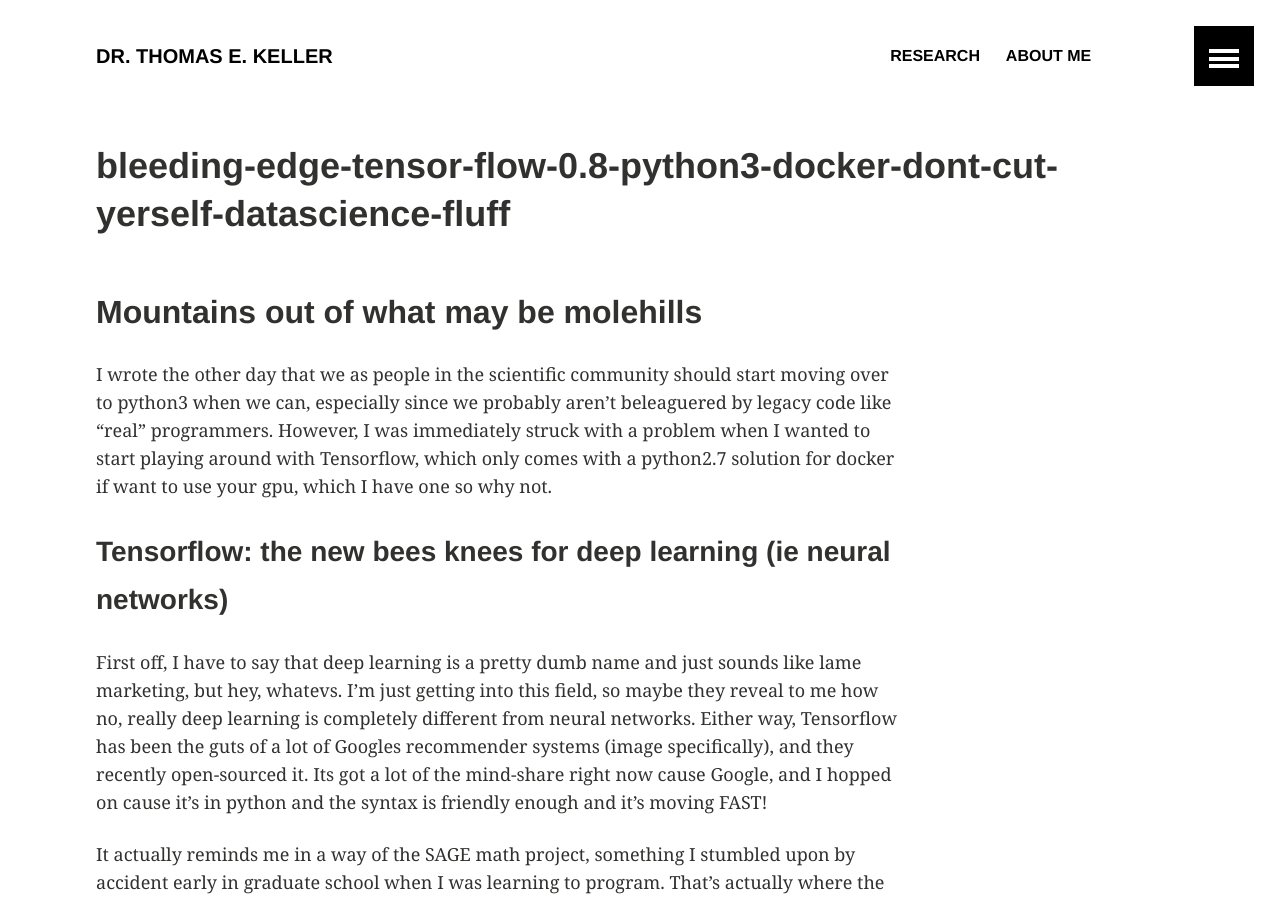
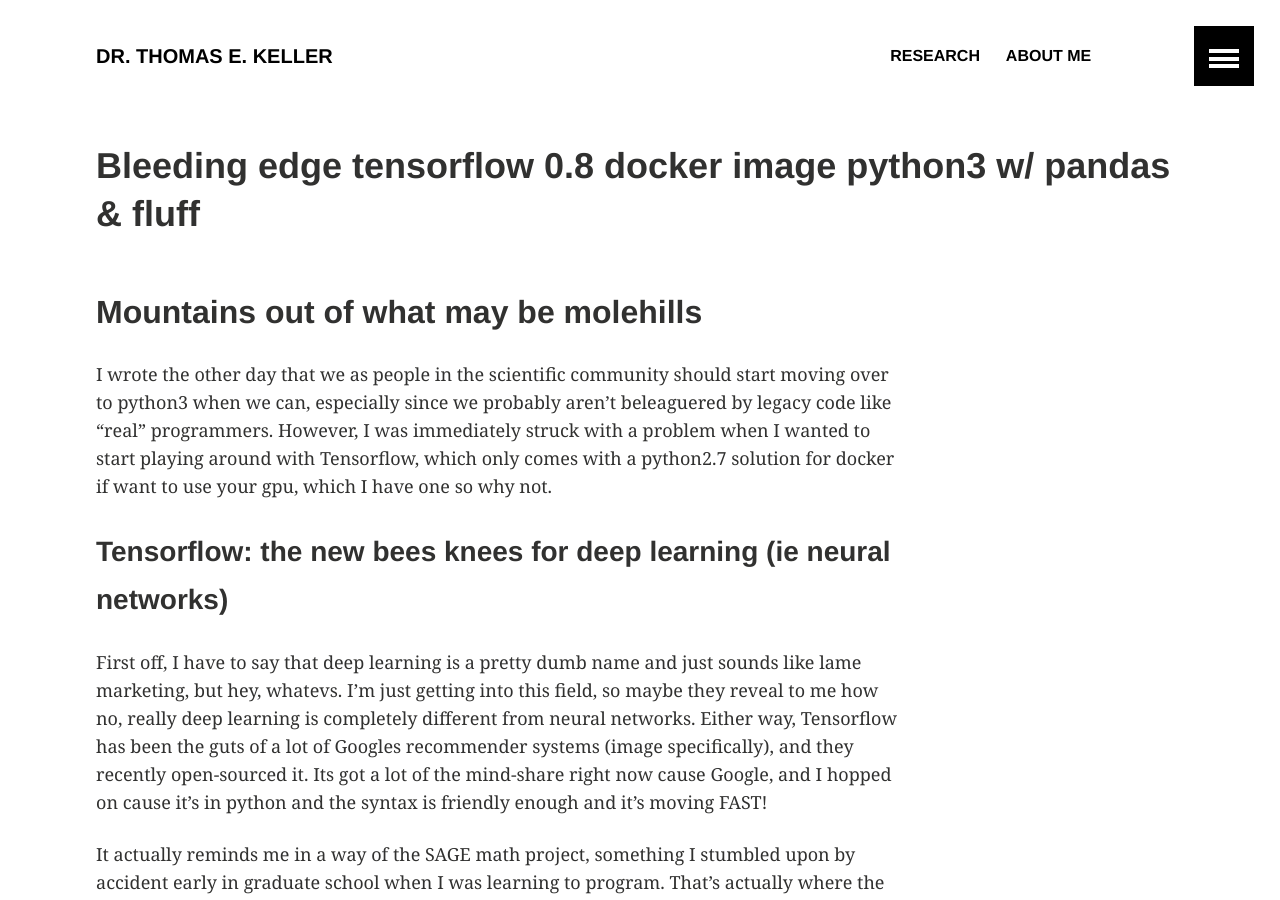
Before and after one commit to thomas-keller/thomas-keller.github.io, a Jekyll site: the page built from _posts/2016-05-09-bleeding-edge-tensor-flow-08-python3.md, in a window 1280 px wide and 900 px high. Built offline with Jekyll 4.4.1, drawn with Linux system fonts in a browser that asks for light colours; comment, search, counter and statistics services are not loaded.

Commit message:
my first docker post!

```diff
--- a/_posts/2016-05-09-bleeding-edge-tensor-flow-08-python3.md
+++ b/_posts/2016-05-09-bleeding-edge-tensor-flow-08-python3.md
@@ -1,10 +1,11 @@
 ---
 layout: article
-title: bleeding-edge-tensor-flow-0.8-python3-docker-dont-cut-yerself-datascience-fluff
+title: Bleeding edge tensorflow 0.8 docker image python3 w/ pandas & fluff
 comments: true
 tags: python, docker, tensorflow, sideprojects
 image:
-    tease: back-21.jpg
+    teaser: back-30.jpg
+
 ---
 
 ## Mountains out of what may be molehills
```
